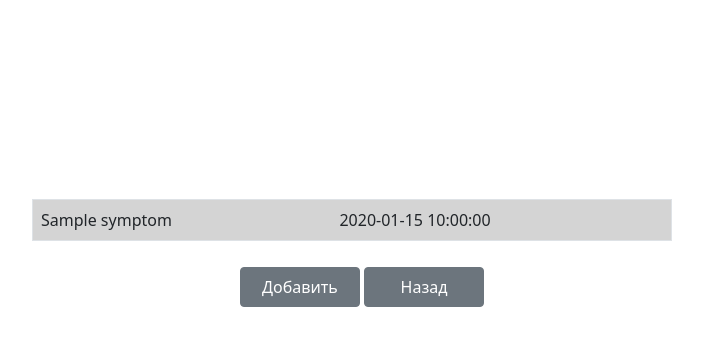
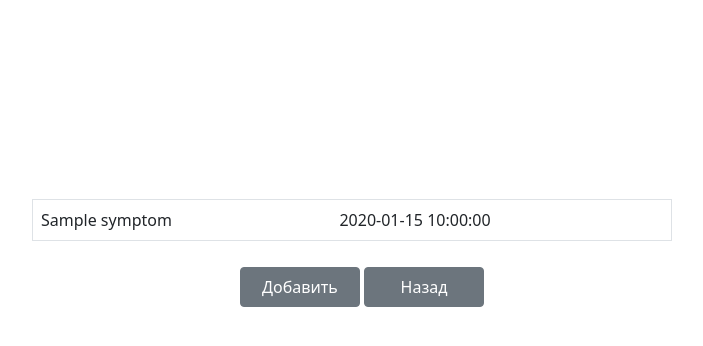
Before and after one commit to moevm/nosql2h20-patients-mongo, a Flask app: page /card/1/dynamic in a window 1280 px wide. Shown: the part 142-488 px from the top of the page, without its empty margins (278-981 px from the left). Run offline with Flask 2, Linux system fonts and the light colour scheme; a database or web service that is not in the repository returns one stand-in record (values such as "Sample title"); data that the repository does not hold is empty.

Commit message:
edit table styles

```diff
--- a/frontend/static/css/main.css
+++ b/frontend/static/css/main.css
@@ -299,13 +299,16 @@ table, tr, th{
   border-collapse: collapse;
 }
 
+td {
+  padding: 10px;
+  border: 1px solid #b0b0b0;
+}
+
 th {
+  background-color: #cecece;
   padding: 5px 10px;
 }
 
-tr:first-child {
-  background-color: #d4d4d4;
-}
 
 label {
   padding-right: 10px;
```
